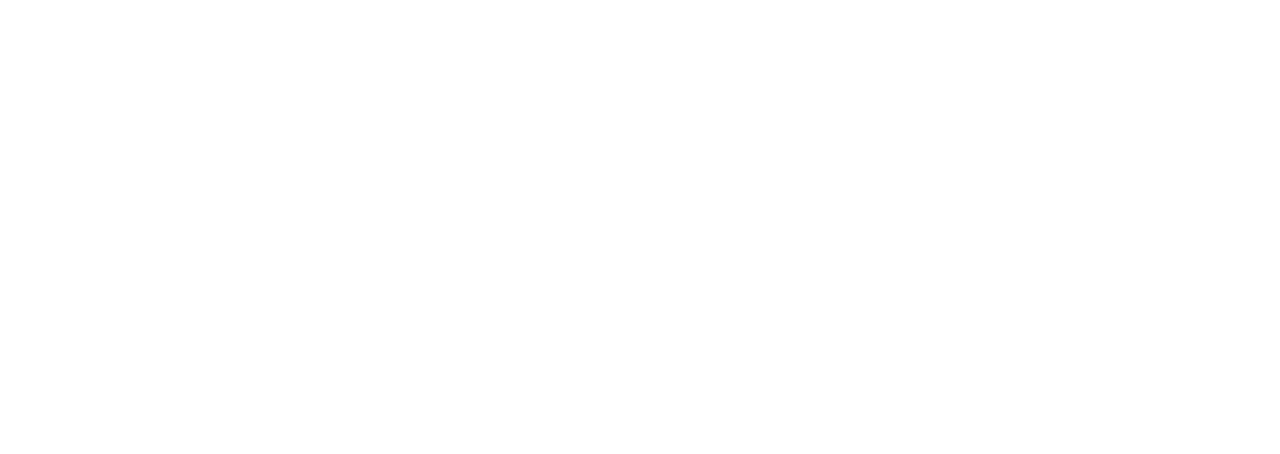
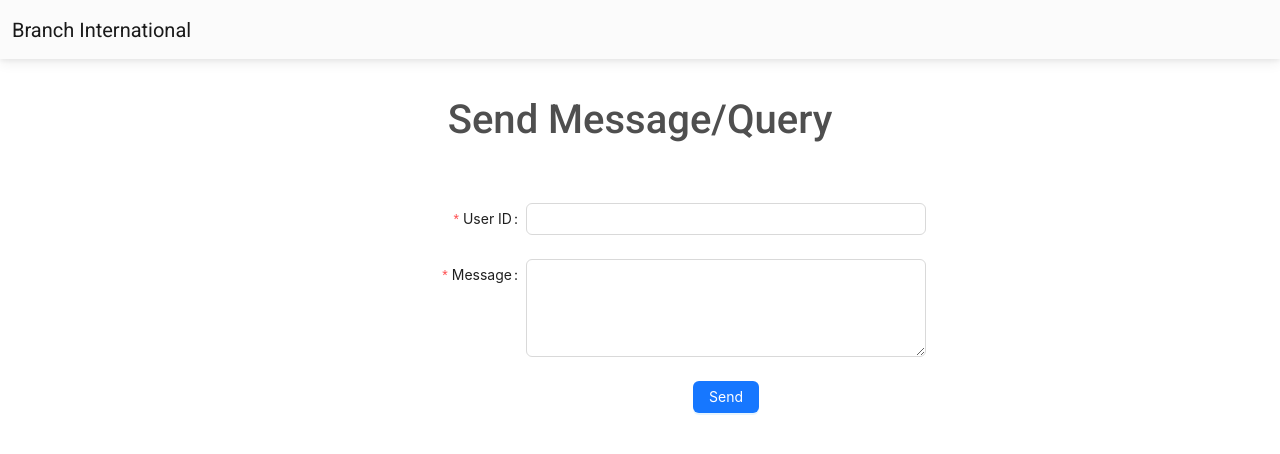
Before and after one commit to akie123/client-branch, a React (Create React App) app: page /sendQuery in a window 1280 px wide. Before the commit this address had no page. Shown: the top 454 px of the page. Built offline with nearby package versions, Linux system fonts and the light colour scheme.

Commit message:
Send Message client page added

```diff
--- a/src/App.js
+++ b/src/App.js
@@ -1,15 +1,17 @@
-
-import { BrowserRouter ,Routes ,Route}   from "react-router-dom";
+import {BrowserRouter, Route, Routes} from "react-router-dom";
 
 import Client from "./pages/client"
 import Signin from "./pages/signin"
+import SendQuery from "./pages/sendQuery";
+
 function App() {
     return (
 
         <BrowserRouter>
             <Routes>
-        <Route path="/" element={<Signin/>} />
-        <Route path="/agent" element={<Client/>} />
+                <Route path="/" element={<Signin/>}/>
+                <Route path="/agent" element={<Client/>}/>
+                <Route path="/sendQuery" element={<SendQuery/>}/>
             </Routes>
         </BrowserRouter>
 
--- a/src/pages/client.js
+++ b/src/pages/client.js
@@ -1,25 +1,27 @@
-import React from "react"
+import React, {useEffect, useState} from "react"
 import io from 'socket.io-client';
 import axios from 'axios';
 import Swal from 'sweetalert2'
 import CannedMessage from "./cannedMsg"
-import { useState, useEffect } from 'react';
 import {
+    MDBBtn,
+    MDBContainer,
+    MDBIcon,
+    MDBInput,
     MDBNavbar,
+    MDBNavbarBrand,
+    MDBNavbarItem,
+    MDBNavbarLink,
     MDBNavbarNav,
-    MDBNavbarItem,
-    MDBContainer,
-    MDBNavbarLink,
-    MDBNavbarBrand,
-    MDBIcon,
-    MDBInput,MDBBtn,MDBSpinner
+    MDBSpinner
 } from 'mdb-react-ui-kit';
-import {Table, Modal, Button, Form, Input ,Tag, Select ,Result} from 'antd';
-const { TextArea } = Input;
-const { Option } = Select;
+import {Button, Form, Input, Modal, Result, Select, Table, Tag} from 'antd';
 
+const {TextArea} = Input;
+const {Option} = Select;
 
 const Client = () => {
+    // Define columns for the message table
     const columns = [
         {
             title: 'Id',
@@ -40,8 +42,9 @@
             dataIndex: 'priority',
             key: 'priority',
             width: 100,
-            render:(text, record) => <>
-                {record.priority === '3' ? <Tag color="success">Low</Tag> : record.priority === '2' ? <Tag color="warning">Medium</Tag> : <Tag color="error">High</Tag>}
+            render: (text, record) => <>
+                {record.priority === '3' ? <Tag color="success">Low</Tag> : record.priority === '2' ?
+                    <Tag color="warning">Medium</Tag> : <Tag color="error">High</Tag>}
             </>
         },
         {
@@ -49,27 +52,29 @@
             key: 'operation',
             fixed: 'right',
             width: 100,
-            render: (text, record) =>  <><MDBBtn color='link' rounded size='sm' onClick={()=>{
-                showModal1(record);}
+            render: (text, record) => <><MDBBtn color='link' rounded size='sm' onClick={() => {
+                showModal1(record);
+            }
             }>
                 View Message
-            </MDBBtn><MDBBtn color='link' rounded size='sm' onClick={()=>{
-                showModal2(record);}
+            </MDBBtn><MDBBtn color='link' rounded size='sm' onClick={() => {
+                showModal2(record);
+            }
             }>
                 Send Response
             </MDBBtn></>,
         },
     ];
 
-    const [agentId,setagentId] = useState(localStorage.getItem("agentId"));
-    const [message,setmessage] = useState([]);
+    const [agentId, setagentId] = useState(localStorage.getItem("agentId"));
+    const [message, setmessage] = useState([]);
     const [originalMessages, setOriginalMessages] = useState([]);
     const [loading, setLoading] = useState(true);
     const [isModalOpen1, setIsModalOpen1] = useState(false);
     const [isModalOpen2, setIsModalOpen2] = useState(false);
     const [msg, setMsg] = useState('');
     const [response, setResponse] = useState('');
-    const [msgId,setMsgId] = useState('');
+    const [msgId, setMsgId] = useState('');
     const [selectedMessageType, setSelectedMessageType] = useState("");
     const [selectedMessage, setSelectedMessage] = useState("");
 
@@ -124,10 +129,9 @@
     };
 
 
-
     const handleDelete = (messageId) => {
         // Filter out the deleted message from both message and originalMessages states
-        const updatedMessages = message.filter((msg) => msg._id!== messageId);
+        const updatedMessages = message.filter((msg) => msg._id !== messageId);
         const updatedOriginalMessages = originalMessages.filter((msg) => msg._id !== messageId);
 
         setmessage(updatedMessages);
@@ -144,7 +148,7 @@
     };
 
 
-    useEffect(() =>{
+    useEffect(() => {
         const socket = io.connect('http://localhost:5000');
         axios.get(`http://localhost:5000/getMessages/${agentId}`).then((res) => {
             setmessage(res.data.messages);
@@ -155,7 +159,7 @@
         })
         socket.emit('agentOnline', agentId);
         socket.on('messageAssigned', (msg) => {
-            if(message.find((message) => message._id === msg._id)) return;
+            if (message.find((message) => message._id === msg._id)) return;
             setmessage((prevMessages) => [...prevMessages, msg]);
             setOriginalMessages((prevMessages) => [...prevMessages, msg]);
         })
@@ -163,7 +167,7 @@
             socket.disconnect()
         };
 
-    },[])
+    }, [])
     const handleSearch = (value) => {
         const searchText = value.toLowerCase();
         const filteredMessages = originalMessages.filter((msg) => {
@@ -175,11 +179,11 @@
     };
     return (
         <>
-            { agentId === null && <Result
+            {agentId === null && <Result
                 status="403"
                 title="403"
                 subTitle="Sorry, you are not authorized to access this page."
-                extra={<Button type="primary" onClick={()=>{
+                extra={<Button type="primary" onClick={() => {
                     window.location.href = "/";
                 }}>Back Home</Button>}
             />}
--- /dev/null
+++ b/src/pages/sendQuery.js
@@ -0,0 +1,118 @@
+import {Button, Form, Input} from 'antd';
+import {MDBContainer, MDBNavbar, MDBNavbarBrand,} from "mdb-react-ui-kit";
+import axios from "axios";
+import Swal from "sweetalert2";
+
+const {TextArea} = Input;
+
+export default function SendQuery() {
+    const [form] = Form.useForm();
+
+    const onFinish = (values) => {
+
+        axios.post('http://localhost:5000/message', values).then(
+            (response) => {
+                console.log(response);
+                Swal.fire({
+                    title: 'Success',
+                    text: 'Message sent successfully',
+                    icon: 'success',
+                    confirmButtonText: 'Ok'
+                })
+                form.resetFields();
+            }
+        ).catch((error) => {
+            console.log(error);
+            Swal.fire({
+                title: 'Error',
+                text: 'Message not sent',
+                icon: 'error',
+                confirmButtonText: 'Ok'
+            })
+
+        })
+
+    };
+
+    const onFinishFailed = (errorInfo) => {
+        console.log('Failed:', errorInfo);
+    };
+    return (
+        <div>
+            <header>
+                <MDBNavbar expand='lg' light bgColor='light'>
+                    <MDBContainer fluid>
+                        <MDBNavbarBrand href='#'>Branch International</MDBNavbarBrand>
+                    </MDBContainer>
+                </MDBNavbar>
+
+            </header>
+            <MDBContainer fluid>
+                <div style={{textAlign: "center", margin: "auto", width: "50%", paddingTop: "3%"}}>
+                    <h1>Send Message/Query</h1>
+                    <br/>
+                    <br/>
+                    <Form
+                        name="basic"
+                        labelCol={{
+                            span: 8,
+                        }}
+                        wrapperCol={{
+                            span: 16,
+                        }}
+                        style={{
+                            maxWidth: 600,
+                        }}
+                        initialValues={{
+                            remember: true,
+                        }}
+                        form={form}
+                        onFinish={onFinish}
+                        onFinishFailed={onFinishFailed}
+                        autoComplete="off"
+                    >
+                        <Form.Item
+                            label="User ID"
+                            name="senderId"
+                            rules={[
+                                {
+                                    required: true,
+                                    message: 'Please input your userid!',
+                                },
+                            ]}
+                        >
+                            <Input/>
+                        </Form.Item>
+
+                        <Form.Item
+                            label="Message"
+                            name="message"
+                            rules={[
+                                {
+                                    required: true,
+                                    message: 'Please input query/message!',
+                                },
+                            ]}
+                        >
+                            <TextArea rows={4}/>
+                        </Form.Item>
+
+
+                        <Form.Item
+                            wrapperCol={{
+                                offset: 8,
+                                span: 16,
+                            }}
+                        >
+                            <Button type="primary" htmlType="submit">
+                                Send
+                            </Button>
+                        </Form.Item>
+                    </Form>
+
+                </div>
+
+            </MDBContainer>
+        </div>
+    )
+}
```
Lines whose indentation alone changed are shown as unchanged.
